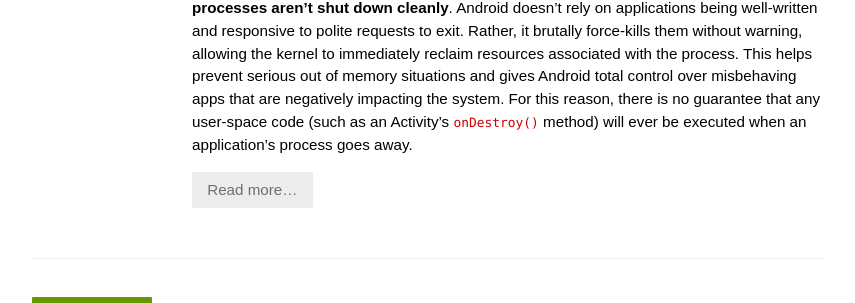
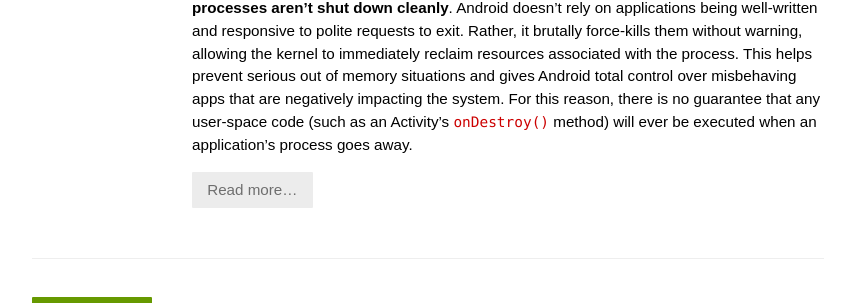
Before and after one commit to alexjlockwood/AndroidDesignPatterns, a Jekyll site: the page built from index.html, in a window 1280 px wide. Shown: the part 1014-1317 px from the top of the page, without its empty margins (32-887 px from the left). Built offline with Jekyll 4.4.1, drawn with Linux system fonts in a browser that asks for light colours; some web fonts are replaced; Markdown is read by kramdown in place of the engine named in the settings; the list of posts is cut into pages by our own code; comment, search, counter and statistics services are not loaded.

Commit message:
Code font a little larger

```diff
--- a/_includes/style.css
+++ b/_includes/style.css
@@ -399,7 +399,7 @@ pre {
     background: #f5f5f5;
 }
 code {
-    font-size: 0.85em;
+    font-size: 0.95em;
     color: #cc0000;
     font-family: Consolas, Menlo, Monaco, 'Lucida Console', 'Liberation Mono', 'DejaVu Sans Mono', 'Courier New', monospace;
     line-height: 1.3em;
```
